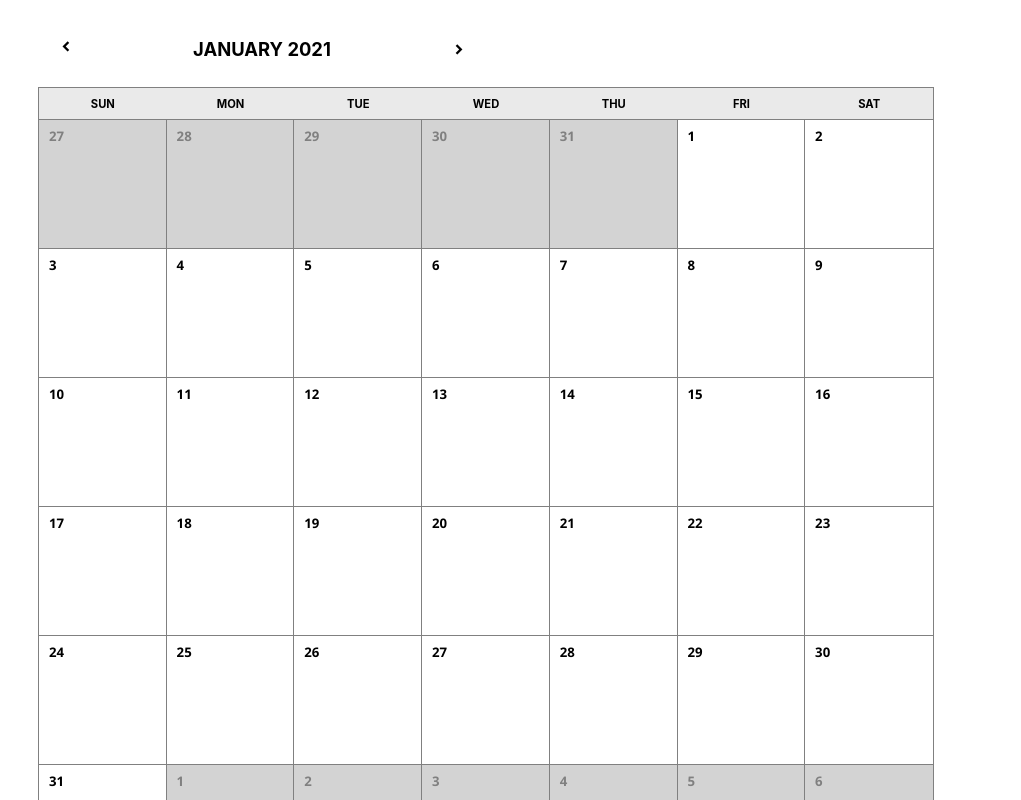
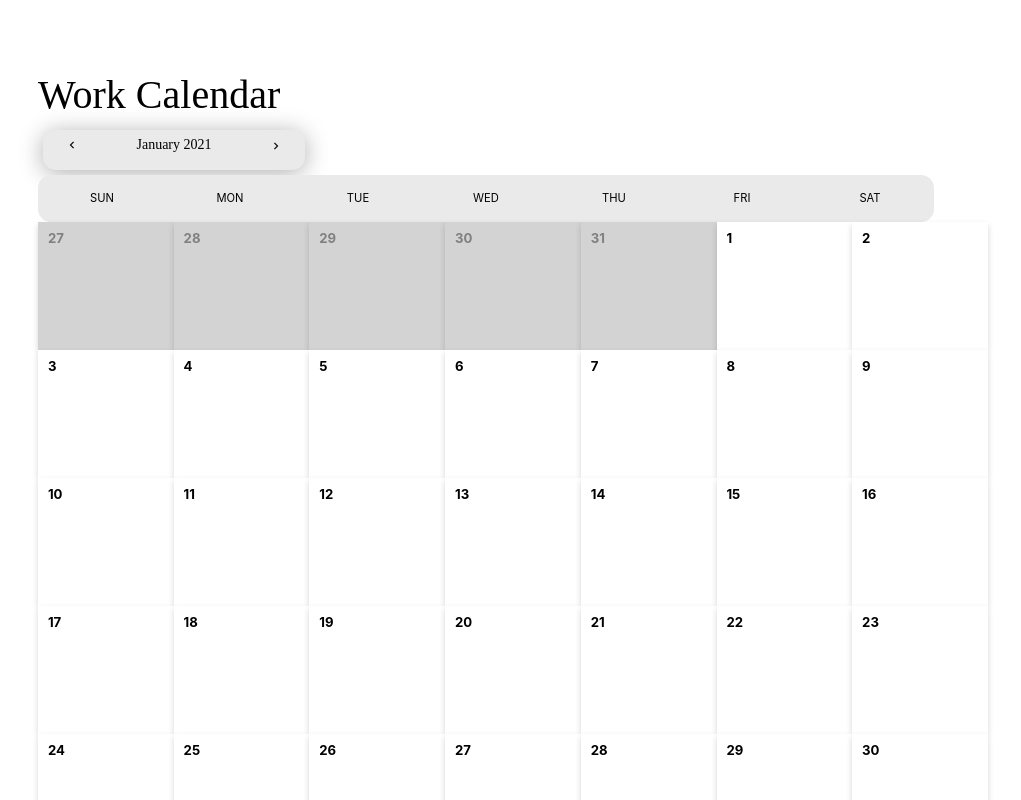
Before and after one commit to JIA-0302/TipTracker, a Next.js app: page /calendar in a window 1280 px wide. Shown: the whole page, without its empty margins (154-1175 px from the left). Built offline with nearby package versions, Linux system fonts and the light colour scheme.

Commit message:
added headers/fixed daysOfWeek
added Work Calendar header
fixed month toggle
fixed days of the week bar

```diff
--- a/components/work-calendar/index.tsx
+++ b/components/work-calendar/index.tsx
@@ -24,6 +24,14 @@ const WorkCalendar: React.FunctionComponent = () => {
   }
   const prevMonth = () => {
     setCurrentDate(subMonths(currentDate, 1))
+  }
+
+  const mainHeader = () => {
+    return (
+      <div className={` ${styles.mainHeader} `}>
+        <span>Work Calendar</span>
+      </div>
+    )
   }
 
   const header = () => {
@@ -53,7 +61,10 @@ const WorkCalendar: React.FunctionComponent = () => {
     const startDate = startOfWeek(currentDate)
     for (let i = 0; i < 7; i++) {
       days.push(
-          <div className={`${styles.column} ${styles.colCenter} ${styles.daysOfTheWeek}`} key={i}>
+        <div
+          className={`${styles.column} ${styles.colCenter} ${styles.daysOfTheWeek}`}
+          key={i}
+        >
           {format(addDays(startDate, i), dateFormat)}
         </div>
       )
@@ -111,6 +122,7 @@ const WorkCalendar: React.FunctionComponent = () => {
 
   return (
     <div className={styles.calendar}>
+      <div>{mainHeader()}</div>
       <div>{header()}</div>
       {<div>{daysOfWeek()}</div>}
       {<div>{cells()}</div>}
--- a/styles/Calendar.module.css
+++ b/styles/Calendar.module.css
@@ -19,17 +19,49 @@
 /* GENERAL */
 
 .body {
-    font-family: 'Open Sans', 'Helvetica Neue', 'Helvetica', 'Arial', sans-serif;
-    font-size: 1em;
-    font-weight: 300;
-    line-height: 1.5;
-    position: relative;
+
+    top: 0px;
+    left: 200px;
+    width: 950px;
+    height: 1000px;
+    background: #FFFFFF 0% 0% no-repeat padding-box;
+    opacity: 1;
+    margin: 0;
+    padding: 0;
 }
+
+.mainHeader {
+    top: 31px;
+    left: 336px;
+    width: 503px;
+    height: 50px;
+    font: var(--unnamed-font-style-normal) normal var(--unnamed-font-weight-normal) 72px/95px var(--unnamed-font-family-roboto-slab);
+    letter-spacing: var(--unnamed-character-spacing-0);
+    text-align: left;
+    font: normal normal normal 40px/40px Roboto Slab;
+    letter-spacing: 0px;
+    color: #000000;
+    opacity: 1;
+    margin: 0px;
+    padding: 0px;
+}
+
 .header {
-    display: block;
+    /*display: block;
     width: 100%;
     padding: 1.75em 0;
-    background: white;
+    background: white;*/
+    top: 171px;
+    left: 502px;
+    width: 137px;
+    height: 24px;
+    font: var(--unnamed-font-style-normal) normal var(--unnamed-font-weight-normal) 18px/20px var(--unnamed-font-family-roboto-slab);
+    letter-spacing: var(--unnamed-character-spacing-0);
+    text-align: left;
+    font: normal normal normal 14px/14px Roboto Slab;
+    letter-spacing: 0px;
+    color: #000000;
+    opacity: 1;
 }
 /* GRID */
 .row {
@@ -52,7 +84,7 @@
 .calendar {
     display: block;
     position: fixed;
-    top: 10px;
+    top: 75px;
     width: 70%;
     background: white;
     height: auto;
@@ -60,11 +92,22 @@
     box-sizing: border-box;
 }
 .calendar .header {
-    text-transform: uppercase;
+    /*text-transform: uppercase;
     font-weight: 700;
     font-size: 115%;
     padding: 1.5em 0;
-    width: 50%;
+    width: 50%;*/
+    top: 153px;
+    left: 439px;
+    width: 262px;
+    height: 40px;
+    color: #000000;
+    background: #eaeaea 0% 0% no-repeat padding-box;
+    box-shadow: 0px 3px 25px #00000052;
+    border-radius: 13px;
+    opacity: 1;
+    padding: 8px;
+    margin: 5px;
 }
 .calendar .header .icon {
     cursor: pointer;
@@ -84,30 +127,35 @@
 .calendar .days {
     text-transform: uppercase;
     font-weight: 400;
-    color: gray;
+    color: #000000;
     font-size: 70%;
     padding: .75em 0;
-    border-top: 1px solid gray;
-    border-bottom: 1px solid gray;
+    border-radius: 13px;
+    /*border-top: 1px solid gray;
+    border-bottom: 1px solid gray;*/
     background-color: #eaeaea;
-    border-right: 1px solid gray;
-    border-left: 1px solid gray;
+    /*border-right: 1px solid gray;
+    border-left: 1px solid gray;*/
+    left-margin: 5px;
 }
 .calendar .body .cell {
     position: relative;
     height: 8em;
-    border-right: 1px solid gray;
+    /*border-right: 1px solid gray;*/
     overflow: hidden;
     cursor: pointer;
     background: white;
+    box-shadow: 0px 3px 6px #00000029;
+    background: #FFFFFF 0% 0% no-repeat padding-box;
     transition: 0.25s ease-out;
+    opacity: 1;
 }
 .calendar .body .cell:hover {
     background: whitesmoke;
     transition: 0.5s ease-out;
 }
 
-.calendar .body .row {
+/*.calendar .body .row {
     border-bottom: 1px solid gray;
     border-left: 1px solid gray;
     border-right: 1px solid gray;
@@ -117,7 +165,7 @@
 }
 .calendar .body .cell:last-child {
     border-right: none;
-}
+}*/
 .calendar .body .cell .number {
     position: absolute;
     font-size: 82.5%;
@@ -170,6 +218,13 @@
 }
 
 .daysOfTheWeek {
-    color: black;
-    font-weight: bold;
+    display: flex;
+    justify-content: center;
+    align-items: center;
+    top: 234px;
+    left: 426px;
+    width: 1350px;
+    height: 30px;
+    border-radius: 14px;
+    opacity: 1;
 }
```
Lines whose indentation alone changed are shown as unchanged.
